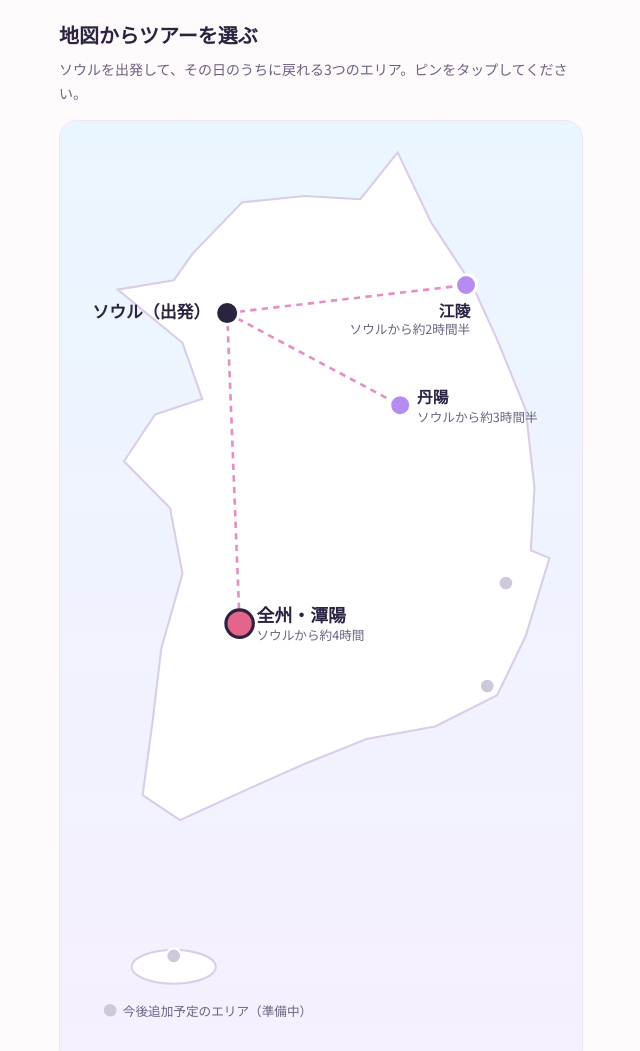
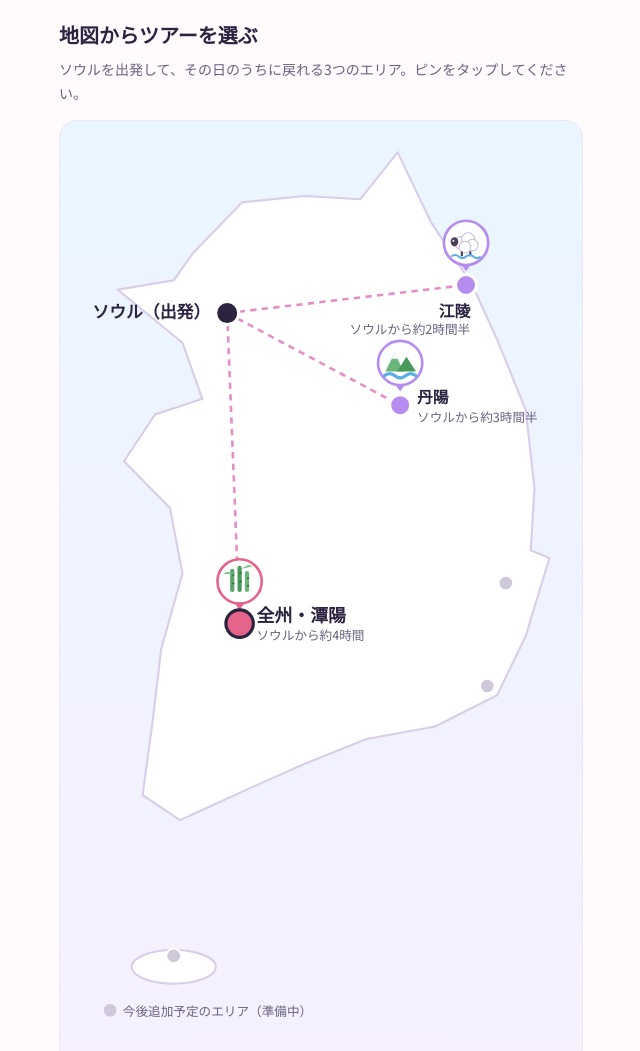
Before and after one commit to mfgirllove1-lgtm/kokoiko-landing, a website: page index.html in a window 1280 px wide. Shown: the part 440-1491 px from the top of the page, without its empty margins (319-959 px from the left). Drawn offline with Linux system fonts and the light colour scheme.

Commit message:
Add files via upload

```diff
--- a/index.html
+++ b/index.html
@@ -37,12 +37,18 @@
 <ellipse cx="100.3" cy="794.8" rx="40" ry="16" fill="#fff" stroke="#d9cdea" stroke-width="2"/>
 <g aria-hidden="true"><circle cx="397.7" cy="528.4" r="7" fill="#cfc8da" stroke="#fff" stroke-width="2"/></g><g aria-hidden="true"><circle cx="415.4" cy="430.7" r="7" fill="#cfc8da" stroke="#fff" stroke-width="2"/></g><g aria-hidden="true"><circle cx="100.3" cy="784.4" r="7" fill="#cfc8da" stroke="#fff" stroke-width="2"/></g>
 <line x1="151.0" y1="174.6" x2="377.6" y2="148.0" stroke="#e58fc7" stroke-width="2.5" stroke-dasharray="6 5"/><line x1="151.0" y1="174.6" x2="162.8" y2="469.2" stroke="#e58fc7" stroke-width="2.5" stroke-dasharray="6 5"/><line x1="151.0" y1="174.6" x2="315.1" y2="262.0" stroke="#e58fc7" stroke-width="2.5" stroke-dasharray="6 5"/><g class="pin" data-pin="gangneung" tabindex="0" role="button" aria-label="江陵のツアーを見る（ソウルからバスで約2時間半）">
+<g transform="translate(377.6,108.0)" aria-hidden="true"><circle r="21" fill="#fff" stroke="#b68cf0" stroke-width="2.5"/><circle cx="-5" cy="0" r="6" fill="#fff" stroke="#c9bfd8"/><circle cx="2" cy="-3" r="6.5" fill="#fff" stroke="#c9bfd8"/><circle cx="6" cy="2" r="5.5" fill="#fff" stroke="#c9bfd8"/><circle cx="-1" cy="4" r="5.5" fill="#fff" stroke="#c9bfd8"/><ellipse cx="-11" cy="-1" rx="3.6" ry="4.4" fill="#4b3f5c"/><circle cx="-12" cy="-2" r=".9" fill="#fff"/><rect x="-5" y="8" width="2" height="5" rx="1" fill="#4b3f5c"/><rect x="3" y="8" width="2" height="5" rx="1" fill="#4b3f5c"/><path d="M-14 13 q3.5 -3 7 0 t7 0 t7 0 t7 0" stroke="#5aaee6" stroke-width="2" fill="none"/></g>
+<path d="M372.6,128.0 L377.6,135.0 L382.6,128.0z" fill="#b68cf0" aria-hidden="true"/>
 <circle class="dot" cx="377.6" cy="148.0" r="10" fill="#b68cf0" stroke="#fff" stroke-width="3"/>
 <text x="381.6" y="178.0" text-anchor="end" font-size="15" font-weight="700" fill="#2b2340">江陵</text>
 <text x="381.6" y="194.0" text-anchor="end" font-size="12" fill="#6b6280">ソウルから約2時間半</text></g><g class="pin" data-pin="jeonju-damyang" tabindex="0" role="button" aria-label="全州・潭陽のツアーを見る（ソウルからバスで約4時間）">
+<g transform="translate(162.8,429.2)" aria-hidden="true"><circle r="21" fill="#fff" stroke="#e5658a" stroke-width="2.5"/><rect x="-9" y="-12" width="4" height="22" rx="2" fill="#5aa469"/><rect x="-2" y="-15" width="4" height="25" rx="2" fill="#4a9a5c"/><rect x="5" y="-10" width="4" height="20" rx="2" fill="#6bb57a"/><path d="M-7 -6h2M0 -8h2M7 -3h2M-7 2h2M0 0h2M7 4h2" stroke="#2f6b3c" stroke-width="1.4"/><path d="M2 -12 q7 -6 10 -2 q-6 1 -10 2z" fill="#7cc48a"/><path d="M-5 -7 q-8 -4 -10 0 q6 0 10 0z" fill="#7cc48a"/></g>
+<path d="M157.8,449.2 L162.8,456.2 L167.8,449.2z" fill="#e5658a" aria-hidden="true"/>
 <circle class="dot" cx="162.8" cy="469.2" r="13" fill="#e5658a" stroke="#fff" stroke-width="3"/>
 <text x="178.8" y="467.2" text-anchor="start" font-size="17" font-weight="700" fill="#2b2340">全州・潭陽</text>
 <text x="178.8" y="485.2" text-anchor="start" font-size="12" fill="#6b6280">ソウルから約4時間</text></g><g class="pin" data-pin="danyang" tabindex="0" role="button" aria-label="丹陽のツアーを見る（ソウルからバスで約3時間半）">
+<g transform="translate(315.1,222.0)" aria-hidden="true"><circle r="21" fill="#fff" stroke="#b68cf0" stroke-width="2.5"/><path d="M-14 8 L-5 -10 L3 8z" fill="#6bb57a"/><path d="M-3 8 L6 -6 L15 8z" fill="#4a9a5c"/><path d="M-5 -10 l3 6 h-6z" fill="#fff"/><path d="M-15 12 q5 -4 10 0 t10 0 t10 0" stroke="#5aaee6" stroke-width="3" fill="none" stroke-linecap="round"/></g>
+<path d="M310.1,242.0 L315.1,249.0 L320.1,242.0z" fill="#b68cf0" aria-hidden="true"/>
 <circle class="dot" cx="315.1" cy="262.0" r="10" fill="#b68cf0" stroke="#fff" stroke-width="3"/>
 <text x="331.1" y="260.0" text-anchor="start" font-size="15" font-weight="700" fill="#2b2340">丹陽</text>
 <text x="331.1" y="278.0" text-anchor="start" font-size="12" fill="#6b6280">ソウルから約3時間半</text></g>
```
